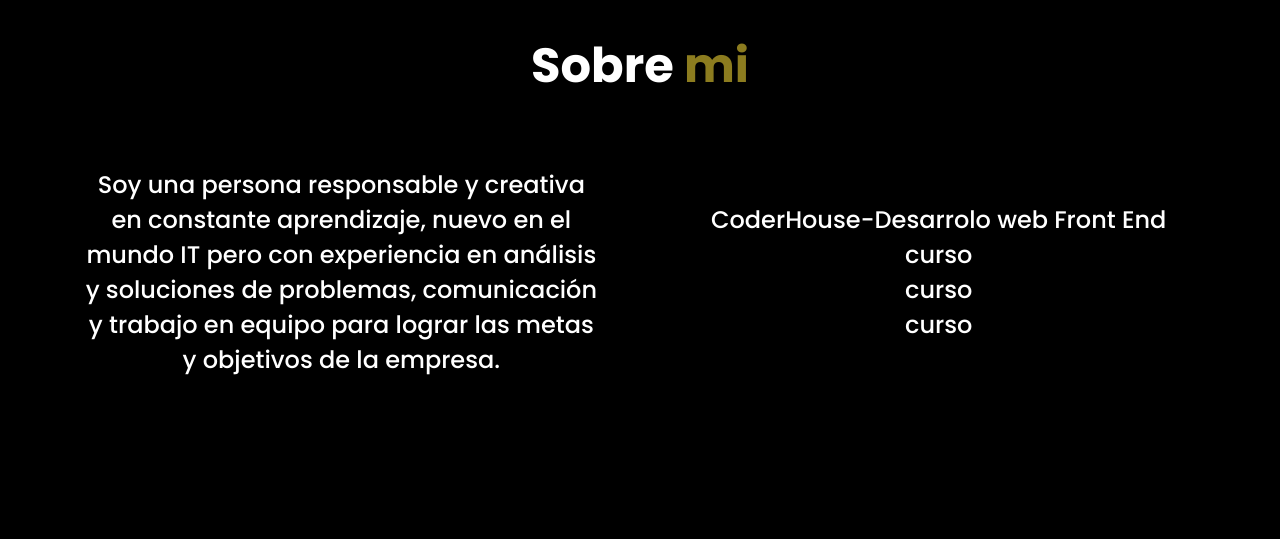
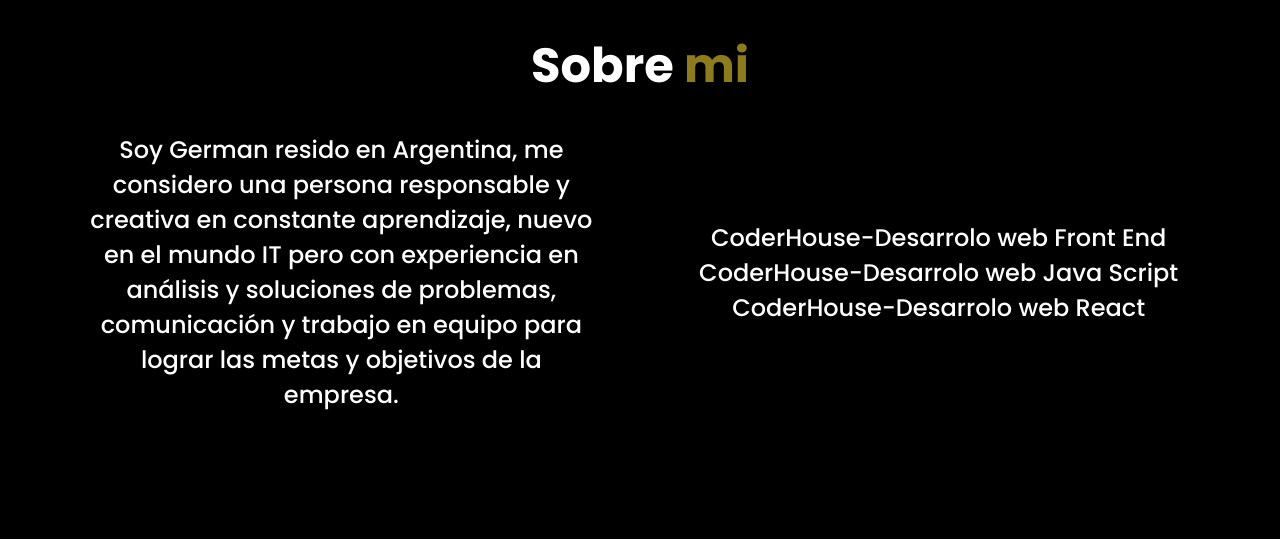
Before and after one commit to German44/Portfolio-V1, a plain HTML site: page index.html in a window 1280 px wide. Shown: the part 920-1459 px from the top of the page. Drawn offline with Linux system fonts and the light colour scheme.

Commit message:
actualizacion CV

```diff
--- a/index.html
+++ b/index.html
@@ -26,7 +26,7 @@
                 <h1 class="title">Soy <span>German</span></h1>
                 <h3 class="subTitle">Desarrollador Front-End</h3>
             </div>
-            <a href="https://drive.google.com/file/d/1nvseT_H2f9ikCuRsLlGa2aeyecfy9mQs/view?usp=sharing"
+            <a href="https://drive.google.com/file/d/1SoHGKEDyYqtLq7G94g33nOW0DHuy71SN/view?usp=drive_link"
                 target="_blank" download class="header_btn">Descargar CV</a>
         </header>
     </div>
@@ -34,15 +34,14 @@
     <section class="section_about">
         <h3 class="about_title" id="sobre-mi">Sobre<span> mi</span></h3>
         <article class="about">
-            <div class="about_text">Soy una persona responsable y creativa en constante aprendizaje, nuevo en el mundo
+            <div class="about_text">Soy German resido en Argentina, me considero una persona responsable y creativa en constante aprendizaje, nuevo en el mundo
                 IT pero con experiencia en análisis y soluciones de problemas, comunicación y trabajo en equipo para
                 lograr las metas y objetivos de la empresa.</div>
             <div class="education">
                 <ul class="education_list">
                     <li>CoderHouse-Desarrolo web Front End</li>
-                    <li>curso</li>
-                    <li>curso</li>
-                    <li>curso</li>
+                    <li>CoderHouse-Desarrolo web Java Script</li>
+                    <li>CoderHouse-Desarrolo web React</li>
                 </ul>
             </div>
         </article>
@@ -111,7 +110,7 @@
     <!--& Footer -->
     <footer id="contactame">
         <div class="sociales">
-            <a href="https://drive.google.com/file/d/1nvseT_H2f9ikCuRsLlGa2aeyecfy9mQs/view?usp=drive_link"
+            <a href="https://drive.google.com/file/d/1SoHGKEDyYqtLq7G94g33nOW0DHuy71SN/view?usp=drive_link"
                 target="_blank" download class="header_btn">Descargar CV</a>
             <ul class="sociales_list">
                 <li class="social_links"><a target="_blank" href="https://www.linkedin.com/in/german-ravarotto/"><i
```
Also changed, not shown: 2 other files.
